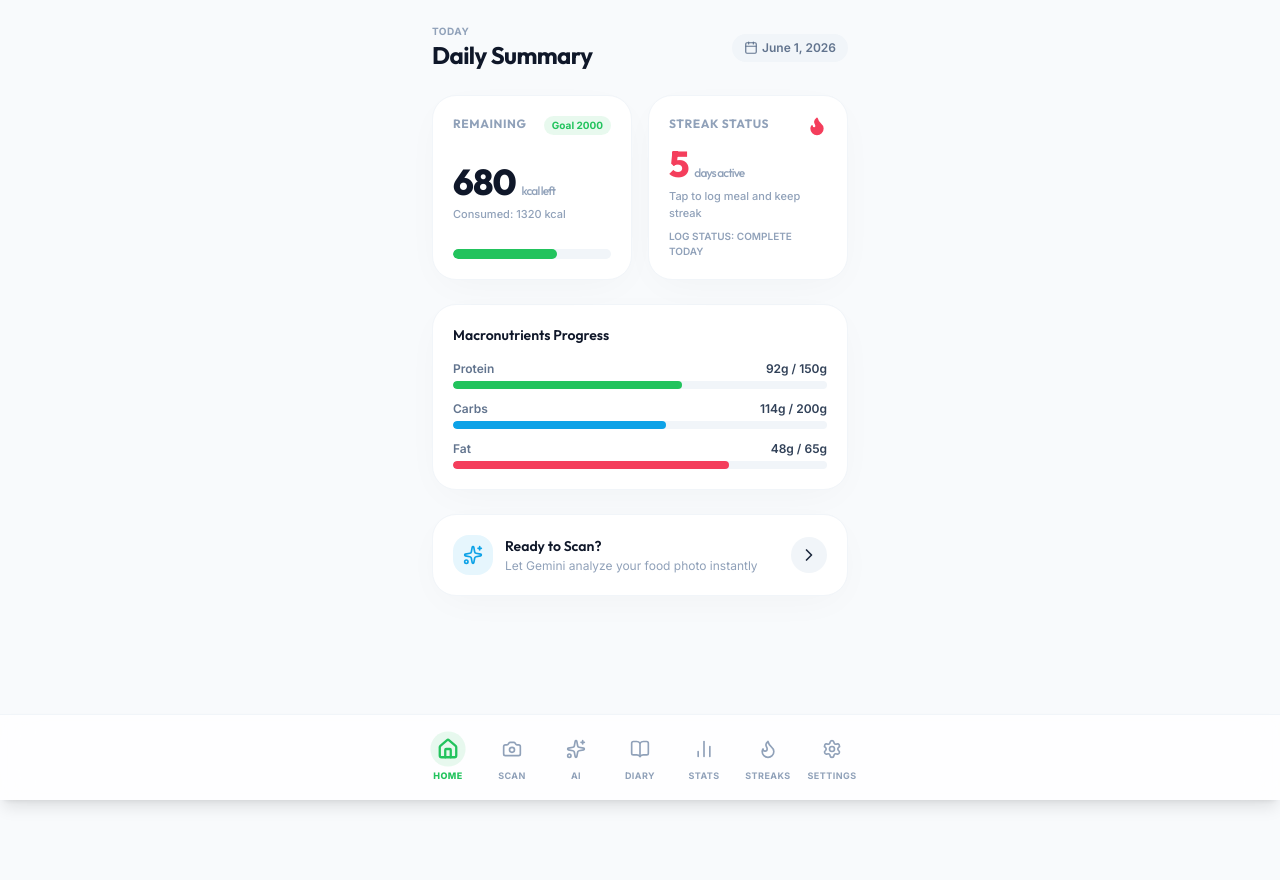
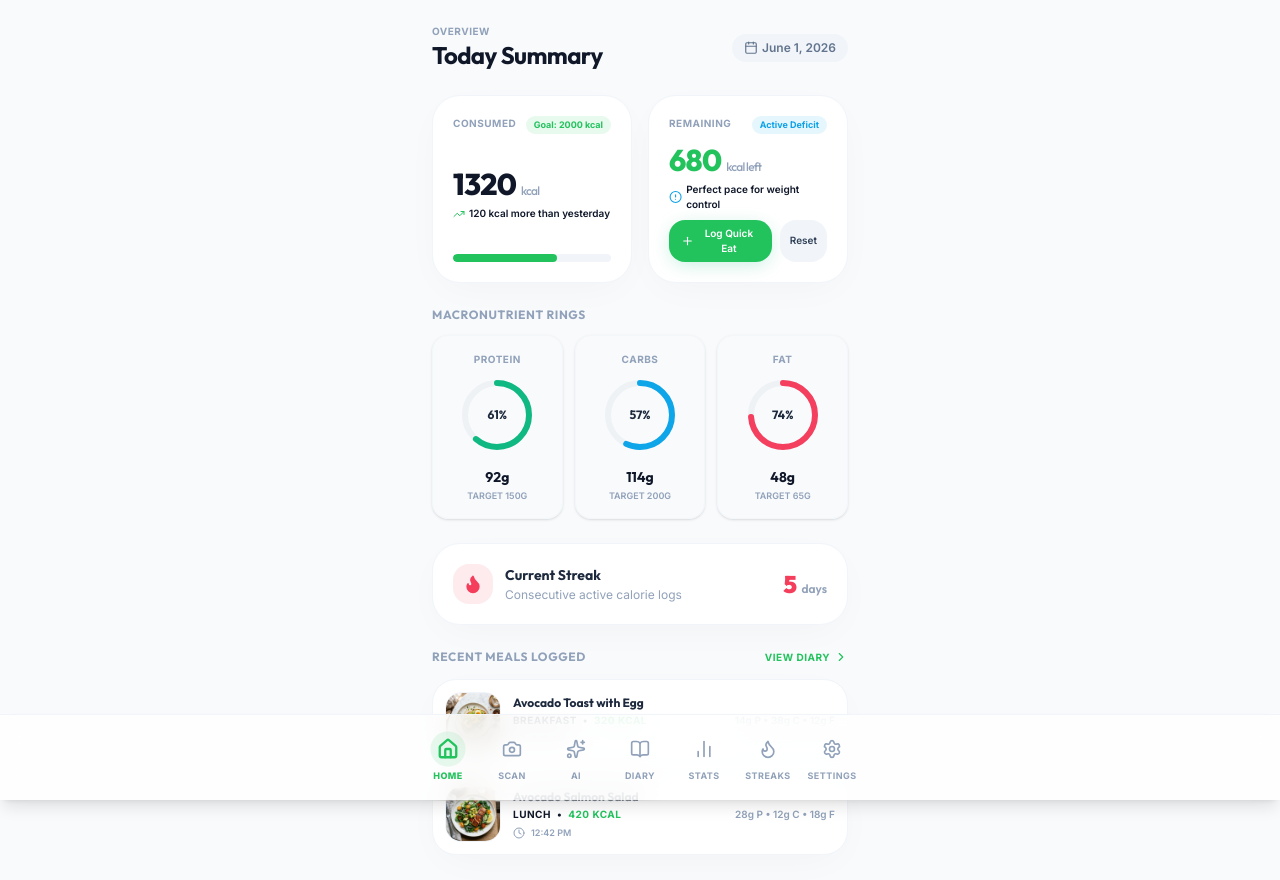
Before and after one commit to Shhhreyaaa/AI-Calorie-Tracker, a Next.js app: page /dashboard in a window 1280 px wide. Shown: the top 880 px of the page. Before the commit the page ends 800 px from the top, so only its background shows below. Built offline with nearby package versions, Linux system fonts and the light colour scheme.

Commit message:
Initial project setup

```diff
--- a/src/app/dashboard/page.tsx
+++ b/src/app/dashboard/page.tsx
@@ -1,16 +1,91 @@
 "use client";
 
 import React, { useState, useEffect } from "react";
+import Image from "next/image";
 import Link from "next/link";
 import {
   Flame,
   Plus,
   Sparkles,
   ChevronRight,
+  Calendar,
+  Clock,
   PlusCircle,
-  Calendar,
+  TrendingUp,
   AlertCircle
 } from "lucide-react";
+
+// Custom SVG Ring Component for Macros
+interface MacroRingProps {
+  percentage: number;
+  label: string;
+  amount: string;
+  target: string;
+  colorClass: string;
+  glowClass: string;
+  strokeColor: string;
+}
+
+function MacroRing({
+  percentage,
+  label,
+  amount,
+  target,
+  colorClass,
+  glowClass,
+  strokeColor
+}: MacroRingProps) {
+  const radius = 32;
+  const strokeWidth = 6;
+  const circumference = 2 * Math.PI * radius;
+  const strokeDashoffset = circumference - (Math.min(percentage, 100) / 100) * circumference;
+
+  return (
+    <div className="bg-slate-50/50 dark:bg-slate-850/40 border border-slate-100/60 dark:border-slate-800/40 rounded-2xl p-4 flex flex-col items-center text-center shadow-sm">
+      <span className="text-[10px] text-slate-400 font-bold uppercase tracking-wider mb-2">{label}</span>
+
+      {/* SVG Circular Progress Ring */}
+      <div className="relative w-20 h-20 flex items-center justify-center">
+        <svg className="w-full h-full transform -rotate-90">
+          {/* Background circle */}
+          <circle
+            cx="40"
+            cy="40"
+            r={radius}
+            stroke="rgba(148, 163, 184, 0.1)"
+            strokeWidth={strokeWidth}
+            fill="transparent"
+          />
+          {/* Progress circle */}
+          <circle
+            cx="40"
+            cy="40"
+            r={radius}
+            stroke={strokeColor}
+            strokeWidth={strokeWidth}
+            fill="transparent"
+            strokeDasharray={circumference}
+            strokeDashoffset={strokeDashoffset}
+            strokeLinecap="round"
+            className="transition-all duration-500 ease-out"
+          />
+        </svg>
+
+        {/* Inside Text */}
+        <div className="absolute flex flex-col items-center">
+          <span className="font-outfit text-xs font-bold text-slate-800 dark:text-slate-200">
+            {Math.round(percentage)}%
+          </span>
+        </div>
+      </div>
+
+      <div className="mt-3">
+        <div className="font-outfit text-sm font-bold text-slate-805 dark:text-slate-205">{amount}</div>
+        <div className="text-[9px] text-slate-400 font-semibold uppercase mt-0.5">Target {target}</div>
+      </div>
+    </div>
+  );
+}
 
 export default function Dashboard() {
   const [streak, setStreak] = useState(5);
@@ -25,12 +100,35 @@ export default function Dashboard() {
   }, [showToast]);
 
   const targetCalories = 2000;
+
+  // Macros
   const protein = 92;
   const targetProtein = 150;
   const carbs = 114;
   const targetCarbs = 200;
   const fat = 48;
   const targetFat = 65;
+
+  const recentMeals = [
+    {
+      id: 1,
+      name: "Avocado Toast with Egg",
+      image: "/images/avocado_toast.png",
+      time: "8:15 AM",
+      calories: 320,
+      macros: "14g P • 38g C • 12g F",
+      category: "Breakfast"
+    },
+    {
+      id: 2,
+      name: "Avocado Salmon Salad",
+      image: "/images/salmon_salad.png",
+      time: "12:42 PM",
+      calories: 420,
+      macros: "28g P • 12g C • 18g F",
+      category: "Lunch"
+    }
+  ];
 
   return (
     <div className="space-y-6">
@@ -43,11 +141,11 @@ export default function Dashboard() {
         </div>
       )}
 
-      {/* Header Info */}
+      {/* Greeting Header */}
       <div className="flex justify-between items-center">
         <div>
-          <span className="text-[10px] text-slate-400 font-bold uppercase tracking-wider block">Today</span>
-          <h2 className="font-outfit text-2xl font-bold tracking-tight">Daily Summary</h2>
+          <span className="text-[10px] text-slate-400 font-bold uppercase tracking-wider block">Overview</span>
+          <h2 className="font-outfit text-2xl font-bold tracking-tight">Today Summary</h2>
         </div>
         <div className="flex items-center gap-1 bg-slate-100 dark:bg-slate-800/80 px-3 py-1.5 rounded-xl text-xs font-semibold text-slate-500">
           <Calendar className="w-3.5 h-3.5" />
@@ -55,26 +153,29 @@ export default function Dashboard() {
         </div>
       </div>
 
-      {/* Main Calorie & Streak Grid */}
+      {/* Section 1 & 2: Daily and Remaining Calories Cards */}
       <div className="grid grid-cols-1 sm:grid-cols-2 gap-4">
 
-        {/* Calorie Ring Widget */}
-        <div className="bg-white dark:bg-slate-900 border border-slate-100 dark:border-slate-800 rounded-3xl p-5 shadow-premium dark:shadow-premium-dark flex flex-col justify-between min-h-[180px]">
+        {/* Daily Calories Card */}
+        <div className="bg-white dark:bg-slate-900 border border-slate-100 dark:border-slate-800 rounded-[28px] p-5 shadow-premium dark:shadow-premium-dark flex flex-col justify-between min-h-[170px]">
           <div className="flex justify-between items-start">
-            <h3 className="font-outfit text-xs font-bold text-slate-400 uppercase tracking-wider">Remaining</h3>
-            <span className="bg-brand-green/10 text-brand-green text-[10px] font-bold px-2 py-0.5 rounded-lg">
-              Goal {targetCalories}
+            <span className="text-[10px] text-slate-400 font-bold uppercase tracking-wider">Consumed</span>
+            <span className="bg-brand-green/10 text-brand-green text-[9px] font-bold px-2 py-0.5 rounded-lg">
+              Goal: {targetCalories} kcal
             </span>
           </div>
 
           <div className="my-2">
-            <div className="font-outfit text-4xl font-extrabold tracking-tight">
-              {targetCalories - calories} <span className="text-xs font-medium text-slate-400">kcal left</span>
+            <div className="font-outfit text-3xl font-extrabold tracking-tight">
+              {calories} <span className="text-xs font-medium text-slate-400">kcal</span>
             </div>
-            <div className="text-[11px] text-slate-400 mt-1 font-medium">Consumed: {calories} kcal</div>
+            <p className="text-[10px] text-slate-450 mt-1 font-semibold flex items-center gap-1">
+              <TrendingUp className="w-3 h-3 text-brand-green" /> 120 kcal more than yesterday
+            </p>
           </div>
 
-          <div className="w-full bg-slate-100 dark:bg-slate-850 h-2.5 rounded-full overflow-hidden">
+          {/* Linear progress bar */}
+          <div className="w-full bg-slate-100 dark:bg-slate-850 h-2 rounded-full overflow-hidden">
             <div
               className="bg-brand-green h-full rounded-full transition-all duration-500"
               style={{ width: `${(calories/targetCalories)*100}%` }}
@@ -82,90 +183,145 @@ export default function Dashboard() {
           </div>
         </div>
 
-        {/* Streak Flame Widget */}
-        <div
-          onClick={() => {
-            setStreak(prev => prev + 1);
-            setShowToast(true);
-          }}
-          className="bg-white dark:bg-slate-900 border border-slate-100 dark:border-slate-800 rounded-3xl p-5 shadow-premium dark:shadow-premium-dark flex flex-col justify-between min-h-[180px] cursor-pointer hover:scale-[1.01] transition-transform group"
-        >
+        {/* Remaining Calories Card */}
+        <div className="bg-white dark:bg-slate-900 border border-slate-100 dark:border-slate-800 rounded-[28px] p-5 shadow-premium dark:shadow-premium-dark flex flex-col justify-between min-h-[170px]">
           <div className="flex justify-between items-start">
-            <h3 className="font-outfit text-xs font-bold text-slate-400 uppercase tracking-wider">Streak Status</h3>
-            <Flame className="w-5 h-5 text-brand-coral fill-brand-coral group-hover:scale-110 transition-transform" />
+            <span className="text-[10px] text-slate-400 font-bold uppercase tracking-wider">Remaining</span>
+            <span className="bg-brand-sky/10 text-brand-sky text-[9px] font-bold px-2 py-0.5 rounded-lg">
+              Active Deficit
+            </span>
           </div>
 
           <div className="my-2">
-            <div className="font-outfit text-4xl font-extrabold tracking-tight text-brand-coral">
-              {streak} <span className="text-xs font-medium text-slate-400">days active</span>
+            <div className="font-outfit text-3xl font-extrabold tracking-tight text-brand-green">
+              {targetCalories - calories} <span className="text-xs font-medium text-slate-400">kcal left</span>
             </div>
-            <div className="text-[11px] text-slate-400 mt-1 font-medium">Tap to log meal and keep streak</div>
+            <p className="text-[10px] text-slate-450 mt-1 font-semibold flex items-center gap-1">
+              <AlertCircle className="w-3.5 h-3.5 text-brand-sky" /> Perfect pace for weight control
+            </p>
           </div>
 
-          <div className="flex items-center gap-1 text-[10px] text-slate-400 font-semibold uppercase">
-            <span>Log status: Complete today</span>
+          <div className="flex gap-2">
+            <button
+              onClick={() => {
+                setCalories(prev => Math.min(prev + 150, targetCalories));
+              }}
+              className="flex-1 bg-brand-green hover:bg-emerald-600 text-white font-semibold text-[10px] py-1.5 px-3 rounded-lg shadow-glow active:scale-95 transition-all flex items-center justify-center gap-1"
+            >
+              <Plus className="w-3.5 h-3.5" /> Log Quick Eat
+            </button>
+            <button
+              onClick={() => setCalories(1320)}
+              className="bg-slate-100 dark:bg-slate-800 hover:bg-slate-200 dark:hover:bg-slate-700 text-slate-700 dark:text-slate-350 text-[10px] font-semibold py-1.5 px-2.5 rounded-lg"
+            >
+              Reset
+            </button>
           </div>
         </div>
 
       </div>
 
-      {/* Macronutrient widget */}
-      <div className="bg-white dark:bg-slate-900 border border-slate-100 dark:border-slate-800 rounded-3xl p-5 shadow-premium dark:shadow-premium-dark space-y-4">
-        <h3 className="font-outfit text-sm font-semibold">Macronutrients Progress</h3>
-
-        <div className="space-y-3">
-          {/* Protein */}
-          <div className="space-y-1">
-            <div className="flex justify-between text-xs font-semibold">
-              <span className="text-slate-500">Protein</span>
-              <span className="text-slate-700 dark:text-slate-350">{protein}g / {targetProtein}g</span>
-            </div>
-            <div className="w-full bg-slate-100 dark:bg-slate-850 h-2 rounded-full overflow-hidden">
-              <div className="bg-brand-green h-full rounded-full" style={{ width: `${(protein/targetProtein)*100}%` }} />
-            </div>
-          </div>
-
-          {/* Carbs */}
-          <div className="space-y-1">
-            <div className="flex justify-between text-xs font-semibold">
-              <span className="text-slate-500">Carbs</span>
-              <span className="text-slate-700 dark:text-slate-350">{carbs}g / {targetCarbs}g</span>
-            </div>
-            <div className="w-full bg-slate-100 dark:bg-slate-850 h-2 rounded-full overflow-hidden">
-              <div className="bg-brand-sky h-full rounded-full" style={{ width: `${(carbs/targetCarbs)*100}%` }} />
-            </div>
-          </div>
-
-          {/* Fat */}
-          <div className="space-y-1">
-            <div className="flex justify-between text-xs font-semibold">
-              <span className="text-slate-500">Fat</span>
-              <span className="text-slate-700 dark:text-slate-350">{fat}g / {targetFat}g</span>
-            </div>
-            <div className="w-full bg-slate-100 dark:bg-slate-850 h-2 rounded-full overflow-hidden">
-              <div className="bg-brand-coral h-full rounded-full" style={{ width: `${(fat/targetFat)*100}%` }} />
-            </div>
-          </div>
+      {/* Section 3, 4, & 5: Macro Rings */}
+      <div>
+        <h3 className="font-outfit text-xs font-bold text-slate-400 uppercase tracking-wider mb-3">Macronutrient Rings</h3>
+        <div className="grid grid-cols-3 gap-3">
+          <MacroRing
+            percentage={(protein/targetProtein)*100}
+            label="Protein"
+            amount={`${protein}g`}
+            target={`${targetProtein}g`}
+            colorClass="text-brand-green"
+            glowClass="shadow-glow"
+            strokeColor="#10B981"
+          />
+          <MacroRing
+            percentage={(carbs/targetCarbs)*100}
+            label="Carbs"
+            amount={`${carbs}g`}
+            target={`${targetCarbs}g`}
+            colorClass="text-brand-sky"
+            glowClass=""
+            strokeColor="#0EA5E9"
+          />
+          <MacroRing
+            percentage={(fat/targetFat)*100}
+            label="Fat"
+            amount={`${fat}g`}
+            target={`${targetFat}g`}
+            colorClass="text-brand-coral"
+            glowClass=""
+            strokeColor="#F43F5E"
+          />
         </div>
       </div>
 
-      {/* Quick Action Navigation Link */}
-      <div className="bg-white dark:bg-slate-900 border border-slate-100 dark:border-slate-800 rounded-3xl p-5 shadow-premium dark:shadow-premium-dark flex items-center justify-between">
+      {/* Section 6: Current Streak Widget */}
+      <div
+        onClick={() => {
+          setStreak(prev => prev + 1);
+          setShowToast(true);
+        }}
+        className="bg-white dark:bg-slate-900 border border-slate-100 dark:border-slate-800 rounded-[28px] p-5 shadow-premium dark:shadow-premium-dark flex items-center justify-between cursor-pointer hover:scale-[1.01] transition-transform group"
+      >
         <div className="flex items-center gap-3">
-          <span className="bg-brand-sky/10 text-brand-sky p-2.5 rounded-2xl flex items-center justify-center">
-            <Sparkles className="w-5 h-5" />
+          <span className="bg-brand-coral/10 text-brand-coral p-2.5 rounded-2xl flex items-center justify-center group-hover:scale-110 transition-transform">
+            <Flame className="w-5 h-5 fill-current" />
           </span>
           <div>
-            <h4 className="font-outfit text-sm font-semibold">Ready to Scan?</h4>
-            <p className="text-xs text-slate-400 mt-0.5">Let Gemini analyze your food photo instantly</p>
+            <h4 className="font-outfit text-sm font-bold text-slate-800 dark:text-slate-200">Current Streak</h4>
+            <p className="text-xs text-slate-400 mt-0.5">Consecutive active calorie logs</p>
           </div>
         </div>
-        <Link
-          href="/camera"
-          className="bg-slate-100 dark:bg-slate-800/80 hover:bg-slate-200 dark:hover:bg-slate-700 text-slate-800 dark:text-slate-200 p-2 rounded-xl transition-all"
-        >
-          <ChevronRight className="w-5 h-5" />
-        </Link>
+        <div className="font-outfit text-2xl font-black text-brand-coral">
+          {streak} <span className="text-xs font-semibold text-slate-400">days</span>
+        </div>
+      </div>
+
+      {/* Section 7: Recent Meals */}
+      <div className="space-y-3.5">
+        <div className="flex justify-between items-center">
+          <h3 className="font-outfit text-xs font-bold text-slate-400 uppercase tracking-wider">Recent Meals logged</h3>
+          <Link href="/diary" className="text-[10px] font-bold text-brand-green uppercase tracking-wider flex items-center gap-1">
+            View Diary <ChevronRight className="w-3.5 h-3.5" />
+          </Link>
+        </div>
+
+        <div className="space-y-3">
+          {recentMeals.map((meal) => (
+            <div
+              key={meal.id}
+              className="bg-white dark:bg-slate-900 border border-slate-100 dark:border-slate-800 rounded-3xl p-3 shadow-premium dark:shadow-premium-dark flex items-center justify-between gap-3 group hover:translate-y-[-1px] transition-all"
+            >
+              <div className="flex items-center gap-3 min-w-0">
+                <div className="relative w-14 h-14 rounded-2xl overflow-hidden shrink-0 border border-slate-100 dark:border-slate-800">
+                  <Image
+                    src={meal.image}
+                    alt={meal.name}
+                    fill
+                    className="object-cover"
+                  />
+                </div>
+                <div className="min-w-0">
+                  <h4 className="font-outfit text-xs font-bold truncate text-slate-800 dark:text-slate-200">
+                    {meal.name}
+                  </h4>
+                  <div className="flex items-center gap-1.5 mt-0.5 text-[10px] text-slate-405 font-bold uppercase tracking-wider">
+                    <span>{meal.category}</span>
+                    <span>•</span>
+                    <span className="text-brand-green">{meal.calories} kcal</span>
+                  </div>
+                  <div className="flex items-center gap-1.5 mt-1 text-[9px] text-slate-400 font-semibold">
+                    <Clock className="w-3 h-3" /> {meal.time}
+                  </div>
+                </div>
+              </div>
+
+              <div className="text-right text-[10px] font-semibold text-slate-400 dark:text-slate-500 shrink-0">
+                {meal.macros}
+              </div>
+            </div>
+          ))}
+        </div>
       </div>
 
     </div>
```
Also changed, not shown: public/images/avocado_toast.png (added).
